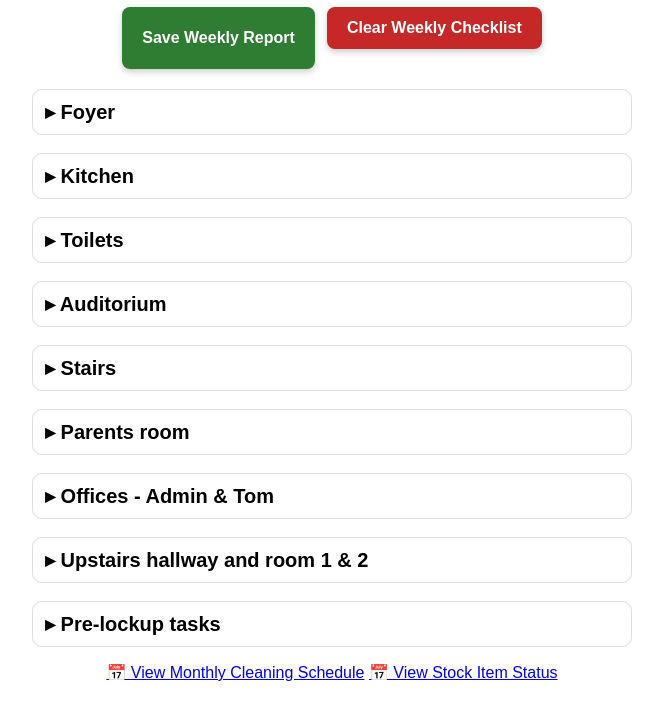
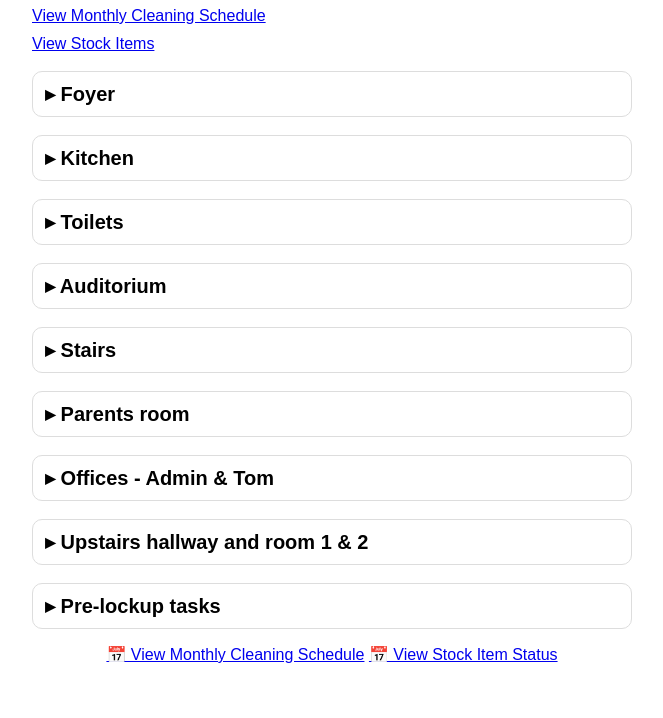
Before and after one commit to blueskyranger/HRBCleaningV2, a plain HTML site: page index.html in a window 1280 px wide. Shown: the part 93-811 px from the top of the page, without its empty margins (308-971 px from the left). Drawn offline with Linux system fonts and the light colour scheme; no server answers.

Commit message:
Update navigation buttons to links in index.html
Replaced buttons with links for navigation to schedule and stock items.

```diff
--- a/index.html
+++ b/index.html
@@ -108,6 +108,7 @@
 }
 
 .save-btn {
+  margin-bottom: 20px;
   padding: 12px 20px;
   font-size: 16px;
   font-weight: bold;
@@ -122,15 +123,20 @@
 .save-btn:hover {
   background-color: #1b5e20;
 }
+
+.link-column a {
+  display: block;       /* 👈 THIS forces them onto new lines */
+  margin-bottom: 10px;  /* spacing */
+}
   </style>
 </head>
 
 <body>
   <h1>Cleaning Checklist v2.2</h1>
 
-<div class="button-row">
-  <button id="saveWeeklyReportBtn" class="save-btn">Save Weekly Report</button>
-  <button id="clearAll" type="button" class="clear-btn">Clear Weekly Checklist</button>
+<div class="link-column">
+  <a href="schedule.html">View Monthly Cleaning Schedule</a>
+  <a href="stock.html">View Stock Items</a>
 </div>
 
   <details class="room">
```
